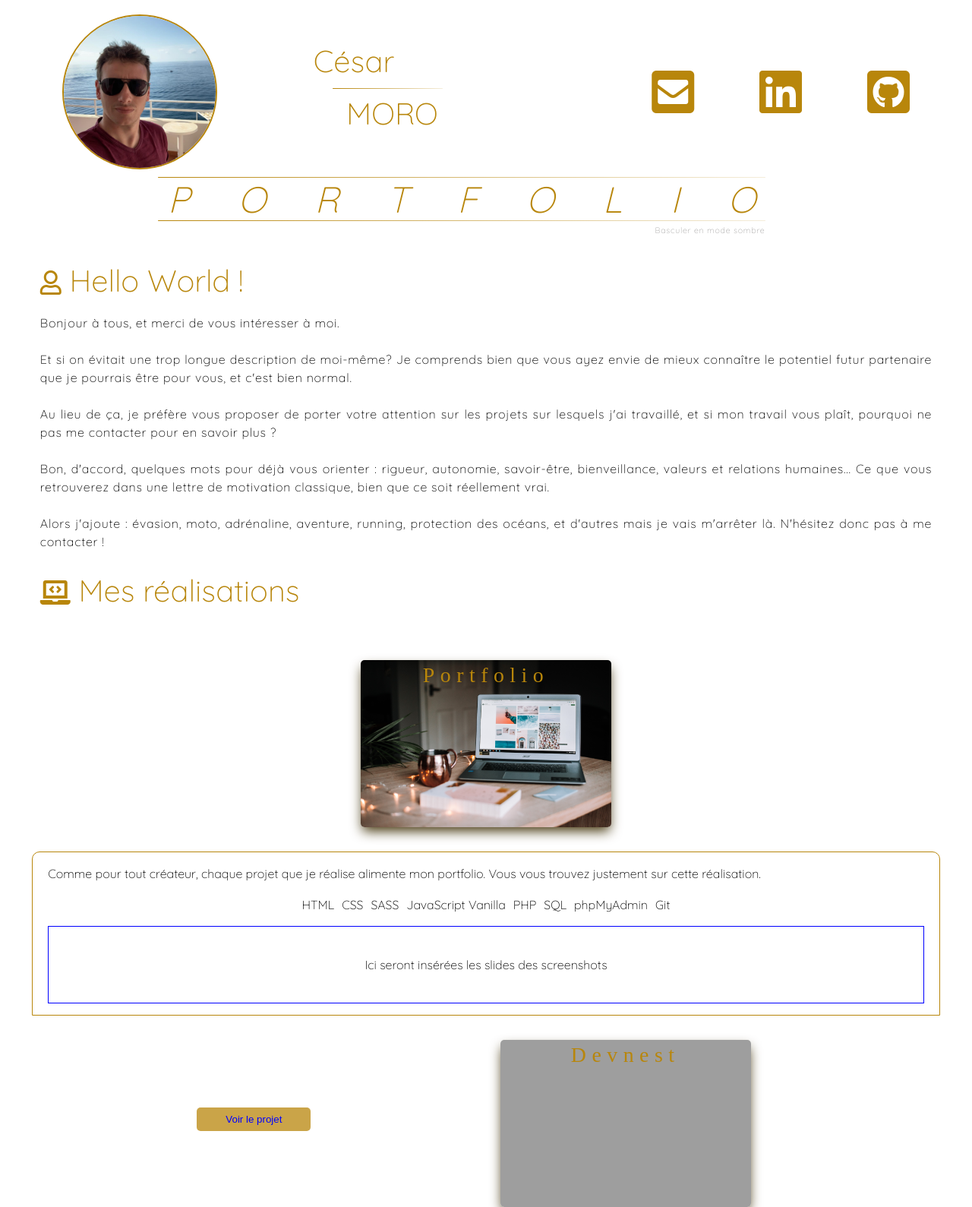
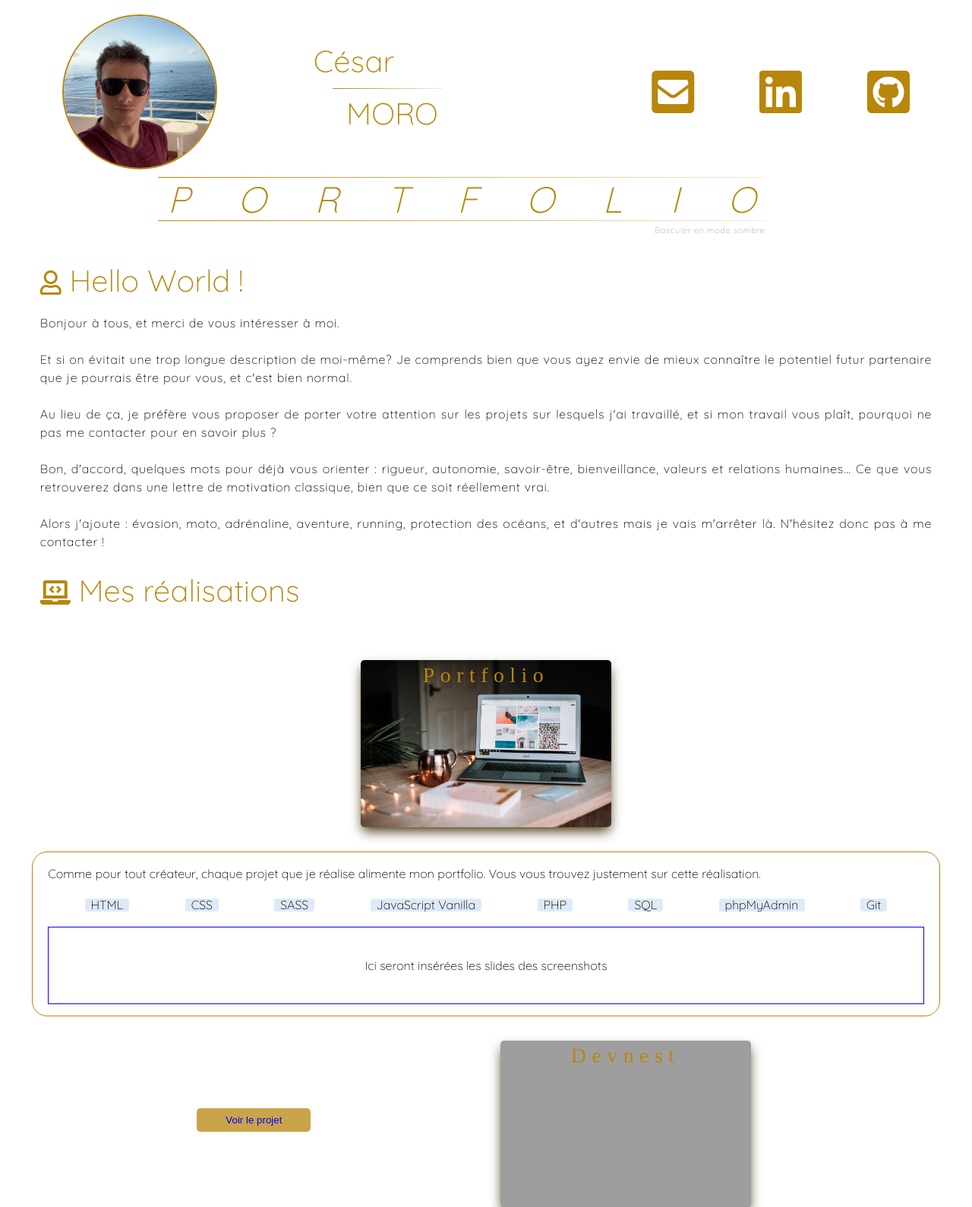
Before and after one commit to CesarMoroPro/Portfolio, a PHP site: page / in a window 1280 px wide. Shown: the top 1589 px of the page at 76% size. Run offline with PHP 8.4, Linux system fonts and the light colour scheme; some libraries are stand-ins or nearby versions; some web fonts are replaced; grey boxes are pictures that could not be loaded.

Commit message:
Ajout du contenu html dans la popup, directement en JS via un fichier exporté contenant une fonction avec le contenu. Appel de cette fonction dans le fichier projectCardPopup.js

```diff
--- a/front-end/css/main.css
+++ b/front-end/css/main.css
@@ -505,20 +505,26 @@ table {
 .home__content__project-card__text-date .colored-date {
   color: transparent;
 }
+.home__content__project-card-opened p {
+  color: black;
+  font-size: 0.5em;
+  display: inline;
+}
 .home__content__project-card-opened__div {
   width: 100%;
   height: auto;
   text-align: center;
-  border: 1px solid darkgoldenrod;
-  border-radius: 10px 10px 0 0;
+  border: solid 1px darkgoldenrod;
+  border-radius: 20px;
 }
 .home__content__project-card-opened__resume {
   margin: 20px;
   text-align: justify;
 }
-.home__content__project-card-opened__resume__title {
+.home__content__project-card-opened__resume__title-resume {
   display: inline;
   text-transform: uppercase;
+  font-size: 0.6666666667em;
   color: blue;
   font-weight: bold;
 }
@@ -526,11 +532,17 @@ table {
   display: flex;
   flex-direction: row;
   flex-wrap: wrap;
-  justify-content: center;
+  justify-content: space-evenly;
   margin: 15px 0;
 }
 .home__content__project-card-opened__techno-tags__tags {
   margin: 5px;
+  border-radius: 3px;
+  padding: 0 8px;
+  height: 17px;
+  background-color: rgba(123, 171, 226, 0.25);
+  display: flex;
+  align-items: center;
 }
 .home__content__project-card-opened__slides {
   margin: 15px 20px;
@@ -559,10 +571,8 @@ table {
   display: none;
 }
 .home .popup {
-  border: solid 1px darkgoldenrod;
-  border-radius: 20px;
   width: auto;
-  height: 250px;
+  height: auto;
   text-align: center;
   margin: 32px;
   margin-bottom: 0;
--- /dev/null
+++ b/front-end/js/components/presentationCard.js
@@ -0,0 +1,3 @@
+export function createPresentationCard(el) {
+    el.innerHTML='<div class="home__content__project-card-opened"><div class="home__content__project-card-opened__div">\n<div class="home__content__project-card-opened__resume"><h3 class="home__content__project-card-opened__resume__title-resume">Le projet : </h3>\n<p>Lorem ipsum dolor, sit amet consectetur adipisicing elit. Nam ab dolore expedita excepturi sit aperiam.</p></div>\n<div class="home__content__project-card-opened__techno-tags">\n<div class="home__content__project-card-opened__techno-tags__tags"><p>HTML</p></div>\n<div class="home__content__project-card-opened__techno-tags__tags"><p>CSS</p></div>\n<div class="home__content__project-card-opened__techno-tags__tags"><p>SASS</p></div>\n<div class="home__content__project-card-opened__techno-tags__tags"><p>JavaScript Vanilla</p></div>\n<div class="home__content__project-card-opened__techno-tags__tags"><p>PHP</p></div>\n<div class="home__content__project-card-opened__techno-tags__tags"><p>SQL</p></div>\n<div class="home__content__project-card-opened__techno-tags__tags"><p>phpMyAdmin</p></div>\n<div class="home__content__project-card-opened__techno-tags__tags"><p>Git</p></div>\n</div>\n<div class="home__content__project-card-opened__slides"></div>\n<div class="home__content__project-card-opened__goto view-hidden"><button class="home__content__project-card-opened__goto__button"><a href="http://google.com">Voir le projet</a></button></div>\n</div>\n</div>'
+}
--- a/front-end/js/components/projectCardPopup.js
+++ b/front-end/js/components/projectCardPopup.js
@@ -1,3 +1,6 @@
+//* IMPORT DE LA FONCTION CRÉANT LE CONTENU HTML D'UNE POPUP
+import { createPresentationCard } from './presentationCard.js';
+
 //* RÉCUPÉRATION DE CHAQUE ÉLÉMENT DE TOUTES LES PROJECT-CARDS
 let cardProjects        = document.querySelectorAll('.home__content__project-card');
 let titleRealisations   = document.getElementById('title-real');
@@ -27,8 +30,6 @@ cardProjects.forEach((project) => {
         //* TRAITEMENT CONDITIONNEL
         if(deviceWidth < breakPointMinWidth){
             toggleCardPopup();
-        } else {
-
         }
 
 
@@ -38,9 +39,8 @@ cardProjects.forEach((project) => {
             if(click === false){
                 // click passe à true puisque la carte est cliquée
                 click = true;
-                console.log('%c' + click, 'color: #f0f; font-size: 1.5rem; background-color:white');
 
-                // Disparition de la carte de projet
+                // disparition de la carte de projet
                 project.classList.add('display-none');
 
                 // création de l'élément popup
@@ -50,10 +50,13 @@ cardProjects.forEach((project) => {
                 titleRealisations.append(popup);
                 popup.classList.add('popup');
 
+                // ajouter le contenu dans la popup
+                createPresentationCard(popup);
+
+
                 // rendre la popup cliquable pour repasser click à false
                 popup.addEventListener('click', () => {
                     click = false;
-                    console.log('%c' + click, 'color: #f0f; font-size: 1.5rem; background-color:white');
                     popup.classList.add('display-none');
                     project.classList.remove('display-none');
                 })
--- a/front-end/popup.html
+++ b/front-end/popup.html
@@ -1,6 +1,5 @@
 
 <div class="home__content__project-card-opened">
-    <!--! =============== POPUP POUR LES PROJETS CLIQUÉS EN MOBILE-->
     <div class="home__content__project-card-opened__div view-hidden">
         <div class="home__content__project-card-opened__resume"><h3 class="home__content__project-card-opened__resume__title">Projet : </h3>Lorem ipsum dolor, sit amet consectetur adipisicing elit. Nam ab dolore expedita excepturi sit aperiam.</div>
         <div class="home__content__project-card-opened__techno-tags">
--- a/front-end/scss/components/_project-card.scss
+++ b/front-end/scss/components/_project-card.scss
@@ -69,21 +69,29 @@
 
 
         &__project-card-opened {
+
+            p {
+                color: black;
+                font-size: $font-size-hypra-small;
+                display: inline;
+            }
+
             &__div {
             width: 100%;
             height: auto;
             text-align: center;
-            border: 1px solid $gold;
-            border-radius: 10px 10px 0 0;
+            border: solid 1px $gold;
+            border-radius: 20px;
             }
 
             &__resume {
                 margin: 20px;
                 text-align: justify;
 
-                &__title {
+                &__title-resume {
                     display: inline;
                     text-transform: uppercase;
+                    font-size: $font-size-ultra-small;
                     color: blue;
                     font-weight: bold;
                 }
@@ -93,11 +101,17 @@
                 display: flex;
                 flex-direction: row;
                 flex-wrap: wrap;
-                justify-content: center;
+                justify-content: space-evenly;
                 margin: 15px 0;
 
                 &__tags{
                     margin: 5px;
+                    border-radius: 3px;
+                    padding: 0 8px;
+                    height: 17px;
+                    background-color: rgba(123, 171, 226, 0.25);
+                    display: flex;
+                    align-items: center;
                 }
             }
 
@@ -125,7 +139,7 @@
                     text-decoration: underline;
                     background-color: $gold;
                     color: white;
-                    font-weight: bold;;
+                    font-weight: bold;
                 }
             }
         }
@@ -140,10 +154,8 @@
     }
 
     .popup {
-        border: solid 1px $gold;
-        border-radius: 20px;
         width: auto;
-        height: 250px;
+        height: auto;
         text-align: center;
         margin: $gutter-very-large;
         margin-bottom: 0;
--- a/front-end/scss/utils/_variables.scss
+++ b/front-end/scss/utils/_variables.scss
@@ -36,6 +36,7 @@ $letter-spacing-project-card: 7.5px;
 //? SIZE REFERENCE:
 $font-size-regular: 2em;
 //? OTHERS FONT SIZES:
+$font-size-hypra-small: math.div($font-size-regular, 4);
 $font-size-ultra-small: math.div($font-size-regular, 3);
 $font-size-extra-small: math.div($font-size-regular, 2.5);
 $font-size-very-small: math.div($font-size-regular, 2.25);
```
Also changed, not shown: 1 other file.
